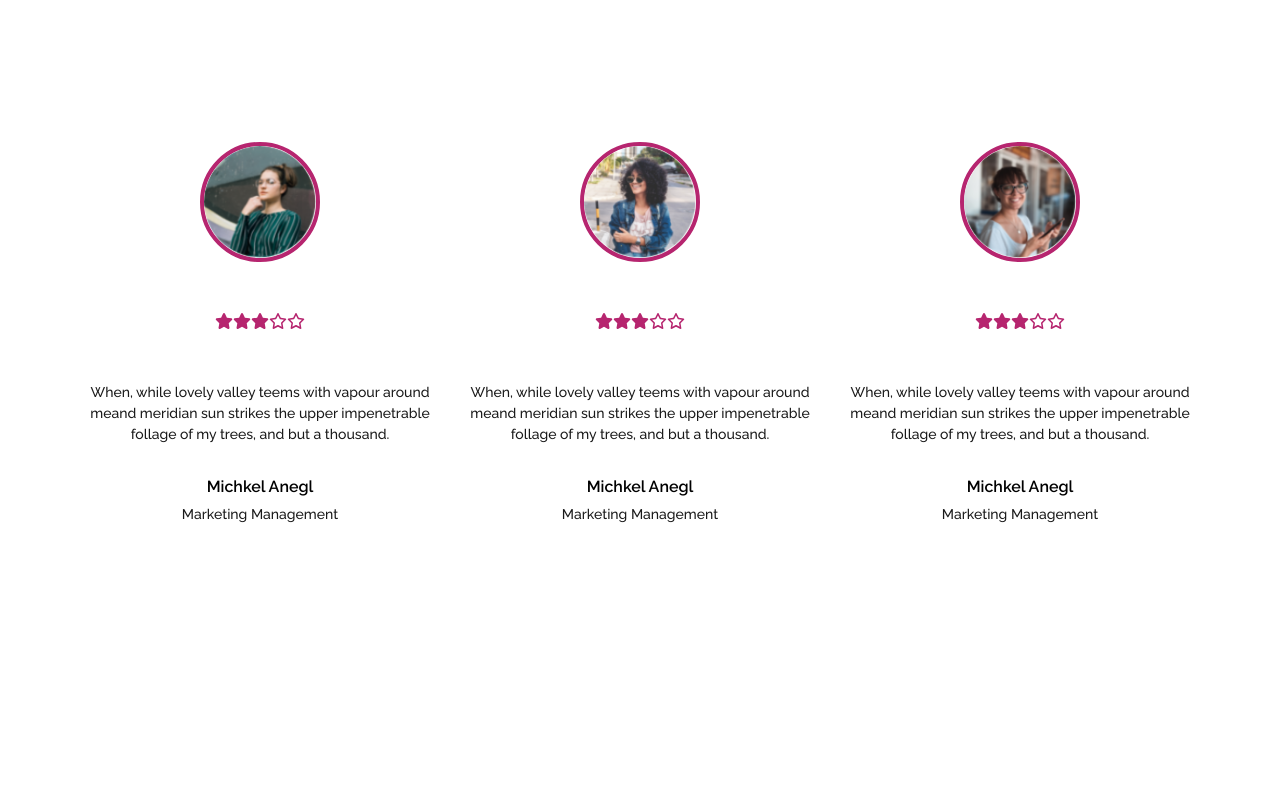
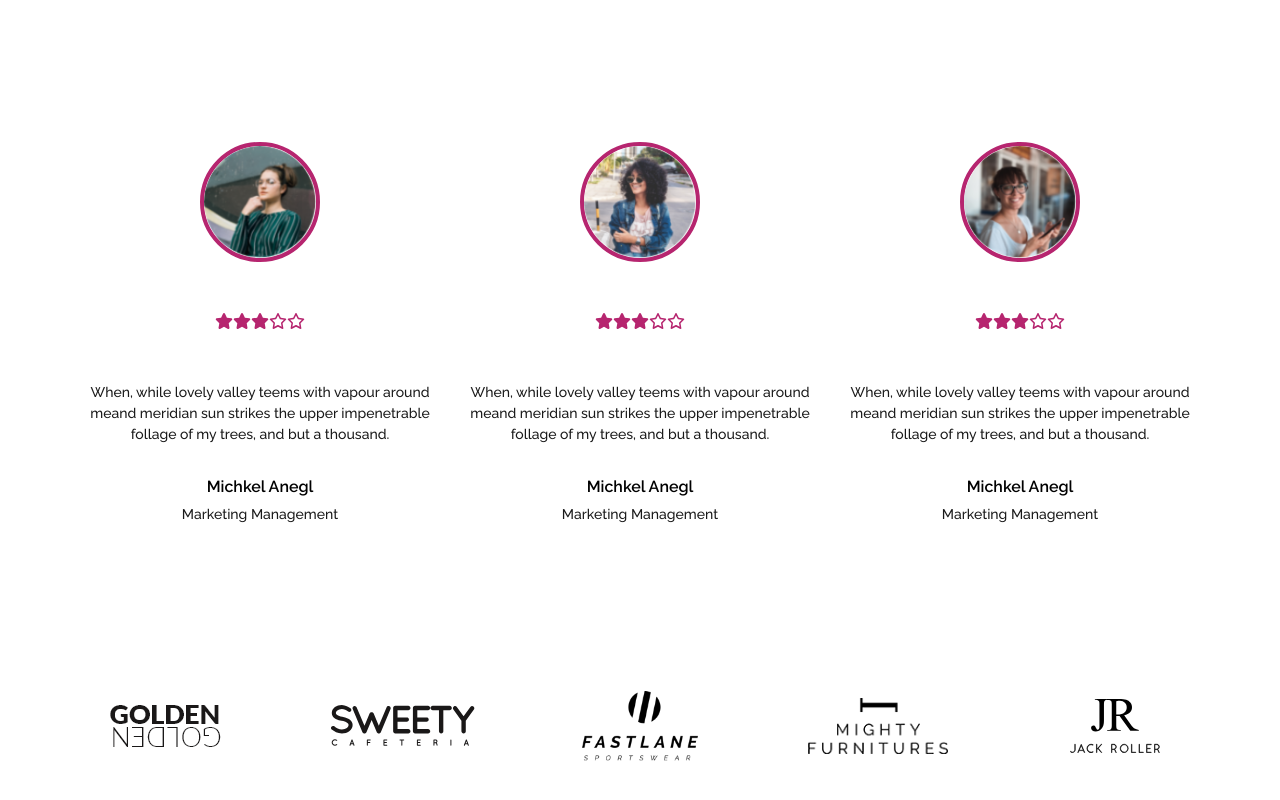
Before and after one commit to Evanflow89/proj-html-vuejs, a Vue app: page / in a window 1280 px wide. Shown: the part 4996-5796 px from the top of the page. Before the commit the page ends 5537 px from the top, so only its background shows below. Built offline with nearby package versions, Linux system fonts and the light colour scheme.

Commit message:
Added Sponsors

```diff
--- /dev/null
+++ b/src/components/commons/SponsorSection.vue
@@ -0,0 +1,77 @@
+<template>
+  <section>
+    <div class="container">
+      <div class="row sponsor">
+        <div
+          class="
+            col-2
+            text-center
+            d-flex
+            align-items-center
+            justify-content-center
+          "
+        >
+          <img src="../../assets/style/images/client-1-1.png" alt="" />
+        </div>
+        <div
+          class="
+            col-2
+            text-center
+            d-flex
+            align-items-center
+            justify-content-center
+          "
+        >
+          <img src="../../assets/style/images/clienty-2.png" alt="" />
+        </div>
+        <div
+          class="
+            col-2
+            text-center
+            d-flex
+            align-items-center
+            justify-content-center
+          "
+        >
+          <img src="../../assets/style/images/clienty-4.png" alt="" />
+        </div>
+        <div
+          class="
+            col-2
+            text-center
+            d-flex
+            align-items-center
+            justify-content-center
+          "
+        >
+          <img src="../../assets/style/images/client-5.png" alt="" />
+        </div>
+        <div
+          class="
+            col-2
+            text-center
+            d-flex
+            align-items-center
+            justify-content-center
+          "
+        >
+          <img src="../../assets/style/images/clienty-3.png" alt="" />
+        </div>
+      </div>
+    </div>
+  </section>
+</template>
+
+<script>
+export default {
+  name: "SponsorSection",
+};
+</script>
+
+<style lang="scss">
+.sponsor {
+  margin-bottom: 9.375rem;
+  display: flex;
+  justify-content: space-between;
+}
+</style>
--- a/src/components/sections/WhatPeople.vue
+++ b/src/components/sections/WhatPeople.vue
@@ -84,11 +84,14 @@
         </div>
       </div>
     </div>
+    <sponsor-section />
   </section>
 </template>
 
 <script>
+import SponsorSection from "../commons/SponsorSection.vue";
 export default {
+  components: { SponsorSection },
   name: "WhatPeople",
 };
 </script>
@@ -109,6 +112,7 @@ export default {
   }
 }
 .people_cards {
+  padding-bottom: 9.375rem;
   .img_people img {
     width: 7.5rem;
     border: 4px solid #b6256f;
```
